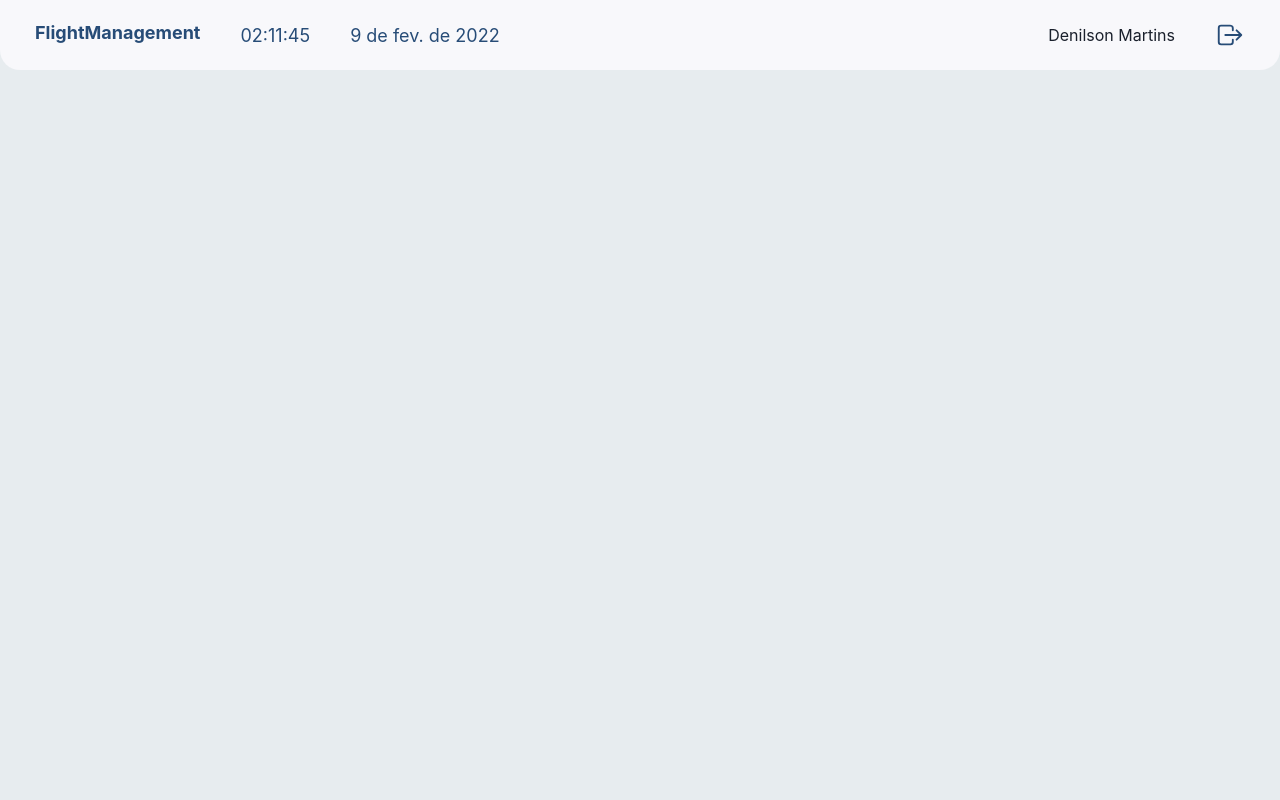
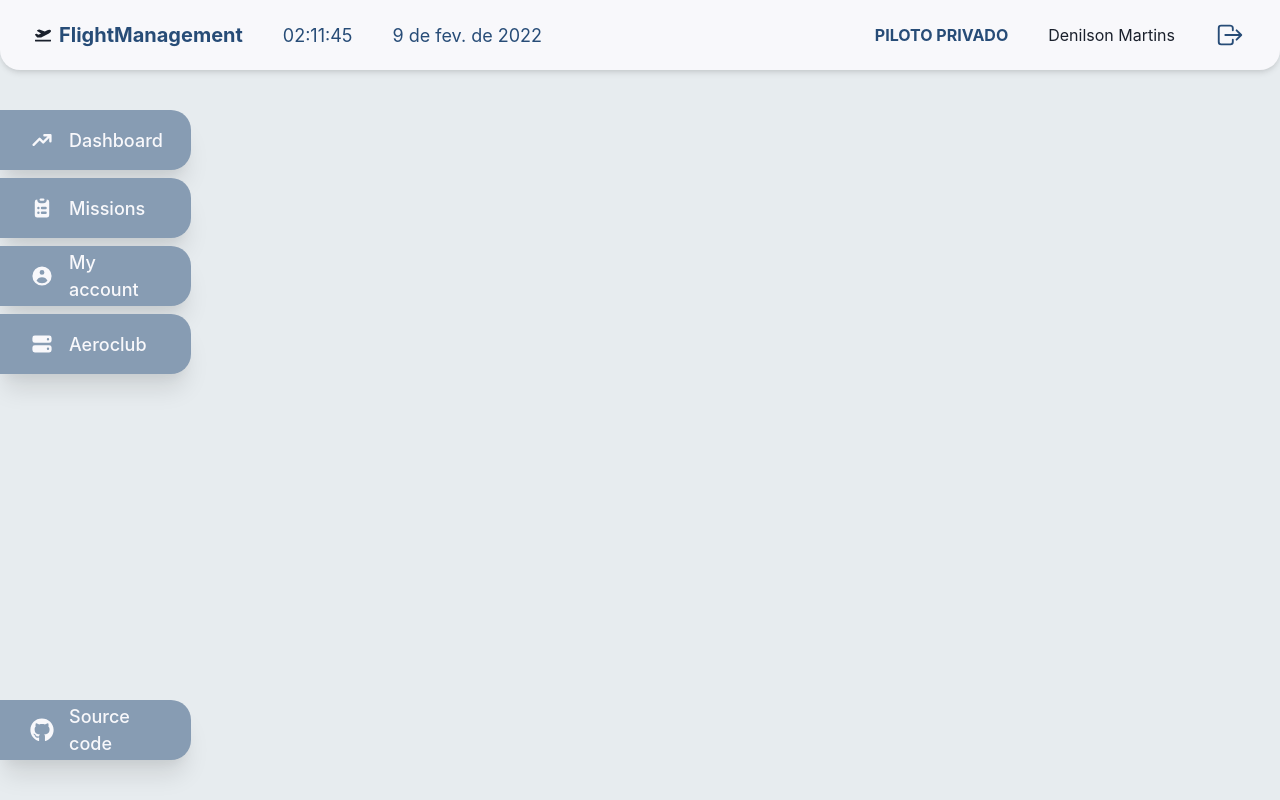
Before and after one commit to denilsonpy/flight-management-react, a React (Create React App) app: page / in a window 1280 px wide. Built offline with nearby package versions, Linux system fonts and the light colour scheme.

Commit message:
feat(): create aside bar (#4)

```diff
--- /dev/null
+++ b/src/components/AsideBar/index.tsx
@@ -0,0 +1,25 @@
+import React from 'react';
+import { Box } from '@chakra-ui/react';
+import {
+  HiClipboardList, HiTrendingUp, HiServer, HiUserCircle,
+} from 'react-icons/hi';
+import { FaGithub } from 'react-icons/fa';
+
+import AsideRoute from '../AsideRoute';
+
+export default function AsideBar() {
+  return (
+    <Box w="100%" h="100%" display="flex" flexDirection="column" gap={2} position="relative">
+      <AsideRoute icon={<HiTrendingUp fontSize={24} />} label="Dashboard" />
+      <AsideRoute icon={<HiClipboardList fontSize={24} />} label="Missions" />
+      <AsideRoute icon={<HiUserCircle fontSize={24} />} label="My account" />
+      <AsideRoute icon={<HiServer fontSize={24} />} label="Aeroclub" />
+      <AsideRoute
+        icon={<FaGithub fontSize={24} />}
+        label="Source code"
+        position="absolute"
+        bottom={10}
+      />
+    </Box>
+  );
+}
--- /dev/null
+++ b/src/components/AsideRoute/index.tsx
@@ -0,0 +1,37 @@
+import React, { ReactNode } from 'react';
+import {
+  Box, Link, Text, LinkProps,
+} from '@chakra-ui/react';
+
+import themes from '../../constants/themes';
+
+type Props = LinkProps & {
+  label: string;
+  icon: ReactNode;
+}
+
+export default function AsideRoute({ label, icon, ...rest }: Props) {
+  return (
+    <Link
+      w="99%"
+      h={58}
+      bg={themes.colors.secondaryLow}
+      color={themes.colors.light}
+      borderRightRadius={20}
+      display="flex"
+      alignItems="center"
+      padding={30}
+      boxShadow="xl"
+      _hover={
+        { width: '100%' }
+      }
+      {...rest}
+    >
+      <Box marginRight={15}>
+        {icon}
+      </Box>
+
+      <Text fontSize={18} fontWeight="500">{label}</Text>
+    </Link>
+  );
+}
--- a/src/components/Layout/index.tsx
+++ b/src/components/Layout/index.tsx
@@ -1,14 +1,26 @@
 import React from 'react';
-import { Box } from '@chakra-ui/react';
+import { GridItem, Grid } from '@chakra-ui/react';
 
 import themes from '../../constants/themes';
 
 import Navbar from '../Navbar';
+import AsideBar from '../AsideBar';
 
 export default function Layout() {
   return (
-    <Box d="flex" h="100vh" w="100%" bg={themes.colors.primary}>
-      <Navbar />
-    </Box>
+    <Grid
+      h="100vh"
+      templateRows="repeat(9, 1fr)"
+      templateColumns="repeat(7, 1fr)"
+      gap={10}
+      bg={themes.colors.primary}
+    >
+      <GridItem rowSpan={1} colSpan={7}>
+        <Navbar />
+      </GridItem>
+      <GridItem rowSpan={8}>
+        <AsideBar />
+      </GridItem>
+    </Grid>
   );
 }
--- a/src/components/Navbar/index.tsx
+++ b/src/components/Navbar/index.tsx
@@ -1,5 +1,6 @@
 import React from 'react';
 import { IoLogOutOutline } from 'react-icons/io5';
+import { FaPlaneDeparture } from 'react-icons/fa';
 import {
   Box, Heading, Text,
 } from '@chakra-ui/react';
@@ -19,15 +20,20 @@ export default function Navbar() {
       alignItems="center"
       paddingX={35}
       display="flex"
+      shadow="md"
     >
       <Box display="flex" gap={10}>
+        <Box display="flex" alignItems="center" gap={2}>
+          <FaPlaneDeparture />
           <Heading
-          fontSize={18}
+            fontSize={20}
             color={themes.colors.secondary}
             fontWeight="bold"
           >
             FlightManagement
           </Heading>
+        </Box>
+
         <Box>
           <Clock />
         </Box>
@@ -35,6 +41,12 @@ export default function Navbar() {
 
       <Box d="flex" alignItems="center" gap={10}>
         <Box d="flex" alignItems="center" gap={10}>
+          <Text
+            color={themes.colors.secondary}
+            fontWeight="bold"
+          >
+            PILOTO PRIVADO
+          </Text>
           <Text>
             Denilson Martins
           </Text>
```
Also changed, not shown: .eslintrc.js. Lines whose indentation alone changed are shown as unchanged.
